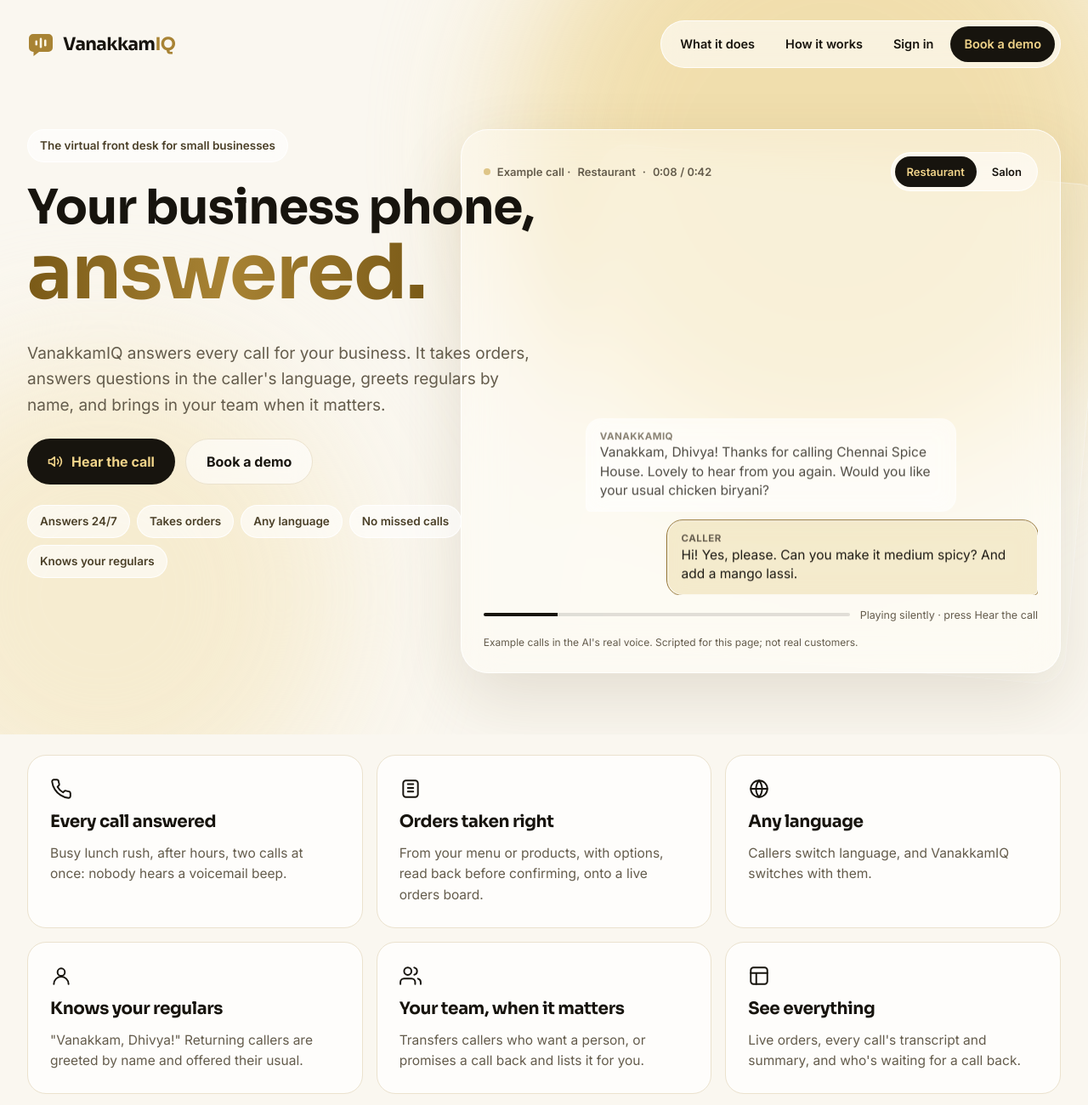
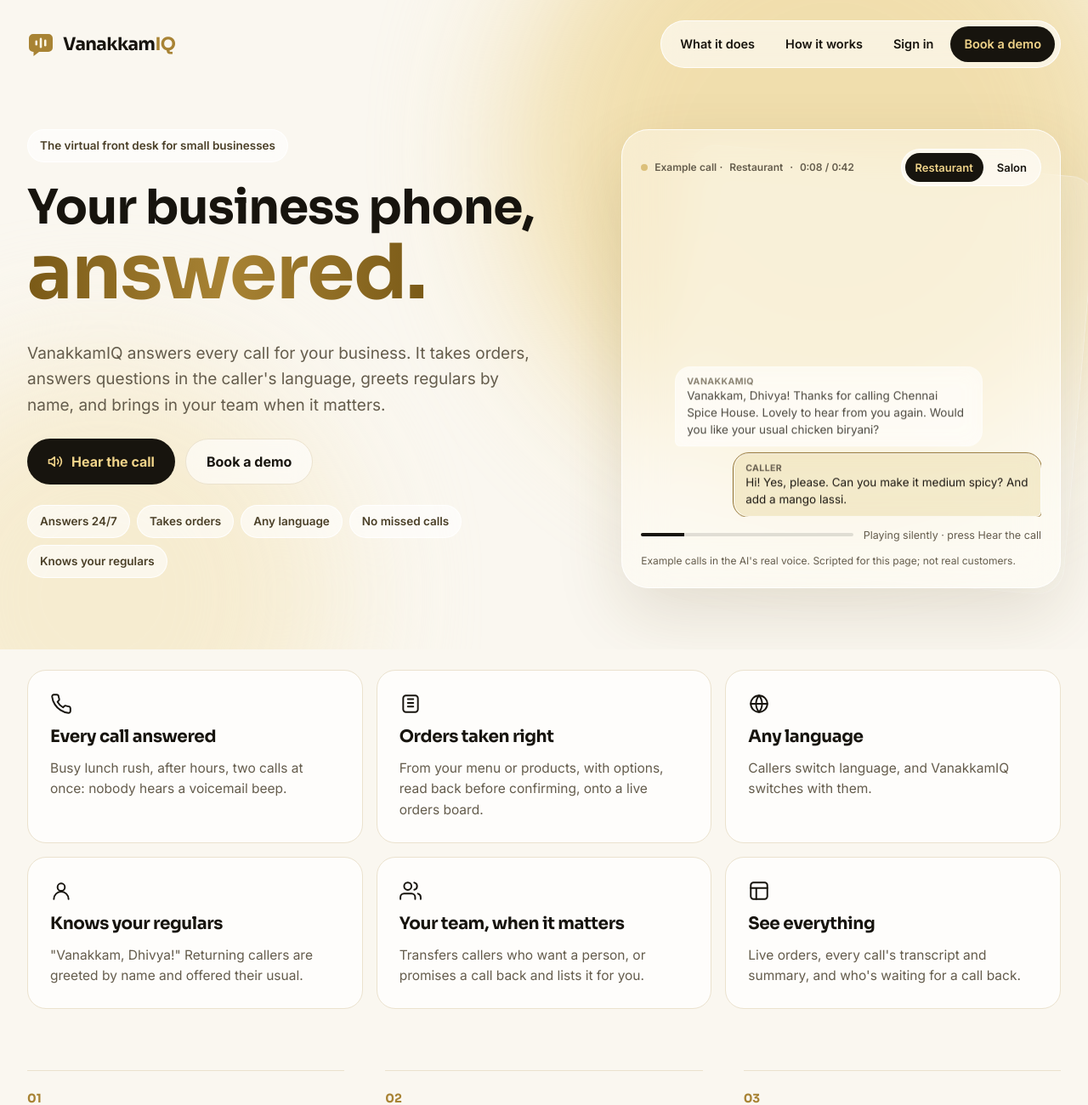
Before and after one commit to prakash144a/VanakkamIQ, a FastAPI app: page / in a window 1280 px wide. Shown: the top 1300 px of the page at 85% size. Run offline with FastAPI, Linux system fonts and the light colour scheme.

Commit message:
Website: smaller call panel, further right, smaller chat text (v13, live)
Co-Authored-By: Claude Opus 5.5 <noreply@anthropic.com>

```diff
--- a/app/admin/static/site/site.css
+++ b/app/admin/static/site/site.css
@@ -52,7 +52,7 @@ button, input, select, textarea { font: inherit; }
 .pill-nav .cta { background: var(--ink); color: #F1D48A; }
 .pill-nav .cta:hover { background: #2B261B; }
 
-.hero-grid { position: relative; z-index: 1; max-width: 1280px; margin: 0 auto; padding: 48px 32px 0; display: grid; grid-template-columns: minmax(0, 1.05fr) minmax(0, 0.95fr); gap: 24px; align-items: start; }
+.hero-grid { position: relative; z-index: 1; max-width: 1280px; margin: 0 auto; padding: 48px 32px 0; display: grid; grid-template-columns: minmax(0, 1.2fr) minmax(0, 0.8fr); gap: 24px; align-items: start; }
 .hero-copy { position: relative; z-index: 2; display: flex; flex-direction: column; gap: 24px; }
 .chip { align-self: flex-start; font-size: 13.5px; font-weight: 600; padding: 8px 14px; border-radius: 999px; background: var(--chip); border: 1px solid var(--glass-border); color: var(--chip-ink); backdrop-filter: blur(12px); }
 h1 { margin: 0; font-family: var(--display); font-weight: 700; letter-spacing: -0.045em; line-height: 1.04; }
@@ -74,22 +74,22 @@ h1 .line1 { display: block; font-size: clamp(34px, 4.4vw, 62px); white-space: no
 .chips li { font-size: 13.5px; font-weight: 600; padding: 8px 14px; border-radius: 999px; background: var(--chip); border: 1px solid var(--glass-border); color: var(--chip-ink); }
 
 /* the example call: glass chat, partly behind the headline */
-.stage { position: relative; min-height: 640px; margin-left: -140px; }
+.stage { position: relative; min-height: 540px; margin-left: -40px; }
 .glass { background: var(--glass); border: 1px solid var(--glass-border); border-radius: 32px; backdrop-filter: blur(24px); -webkit-backdrop-filter: blur(24px); }
-.glass-back { position: absolute; inset: 40px -30px 10px 140px; transform: rotate(5deg); opacity: 0.55; }
-.call { position: relative; height: 640px; padding: 26px; display: flex; flex-direction: column; gap: 14px; box-shadow: 0 30px 80px var(--shadow); }
+.glass-back { position: absolute; inset: 36px -24px 10px 60px; transform: rotate(5deg); opacity: 0.55; }
+.call { position: relative; height: 540px; padding: 22px; display: flex; flex-direction: column; gap: 12px; box-shadow: 0 30px 80px var(--shadow); }
 .call-head { display: flex; align-items: center; justify-content: space-between; gap: 12px; flex-wrap: wrap; }
-.live { display: inline-flex; align-items: center; gap: 8px; font-size: 13px; font-weight: 600; color: var(--muted); font-variant-numeric: tabular-nums; }
+.live { display: inline-flex; align-items: center; gap: 8px; font-size: 12px; font-weight: 600; color: var(--muted); font-variant-numeric: tabular-nums; }
 .dot { width: 8px; height: 8px; border-radius: 999px; background: var(--live); animation: pulse 1.6s ease-in-out infinite; }
 @keyframes pulse { 50% { opacity: 0.35; } }
 .tabs { display: flex; gap: 4px; padding: 4px; border-radius: 999px; background: var(--chip); border: 1px solid var(--glass-border); }
-.tabs button { min-height: 36px; padding: 0 14px; border: 0; border-radius: 999px; cursor: pointer; font-size: 13px; font-weight: 600; background: transparent; color: var(--ink); }
+.tabs button { min-height: 34px; padding: 0 12px; border: 0; border-radius: 999px; cursor: pointer; font-size: 13px; font-weight: 600; background: transparent; color: var(--ink); }
 .tabs button[aria-selected="true"] { background: var(--ink); color: #F1D48A; }
-.bubbles { list-style: none; margin: 0; padding: 0 0 0 120px; flex-grow: 1; overflow: hidden; display: flex; flex-direction: column; justify-content: flex-end; gap: 10px; }
-.bubble { max-width: 82%; padding: 12px 16px; border: 1px solid var(--glass-border); background: var(--bubble-ai); border-radius: 18px 18px 18px 6px; backdrop-filter: blur(12px); font-size: 15.5px; line-height: 1.45; opacity: 0.78; animation: rise 0.45s ease-out; }
+.bubbles { list-style: none; margin: 0; padding: 0 0 0 40px; flex-grow: 1; overflow: hidden; display: flex; flex-direction: column; justify-content: flex-end; gap: 8px; }
+.bubble { max-width: 84%; padding: 9px 13px; border: 1px solid var(--glass-border); background: var(--bubble-ai); border-radius: 18px 18px 18px 6px; backdrop-filter: blur(12px); font-size: 13.5px; line-height: 1.45; opacity: 0.78; animation: rise 0.45s ease-out; }
 .bubble.caller { align-self: flex-end; background: var(--bubble-caller); border-radius: 18px 18px 6px 18px; }
 .bubble.is-active { opacity: 1; outline: 1.5px solid var(--ring); }
-.bubble .who { display: block; font-size: 11.5px; font-weight: 700; letter-spacing: 0.04em; text-transform: uppercase; color: var(--muted); }
+.bubble .who { display: block; font-size: 10.5px; font-weight: 700; letter-spacing: 0.04em; text-transform: uppercase; color: var(--muted); }
 @keyframes rise { from { opacity: 0; transform: translateY(10px); } }
 .call-foot { display: flex; align-items: center; gap: 12px; font-size: 12.5px; color: var(--muted); }
 .track { flex-grow: 1; height: 4px; border-radius: 999px; background: var(--track); overflow: hidden; }
@@ -129,7 +129,7 @@ main { max-width: 1280px; margin: 0 auto; padding: 0 32px; }
   .hero-grid { grid-template-columns: minmax(0, 1fr); }
   .stage { margin-left: 0; min-height: 0; }
   .glass-back { display: none; }
-  .call { height: 520px; }
+  .call { height: 460px; }
   .bubbles { padding-left: 0; }
   .features { grid-template-columns: repeat(2, minmax(0, 1fr)); }
   .steps { grid-template-columns: minmax(0, 1fr); gap: 24px; }
```
